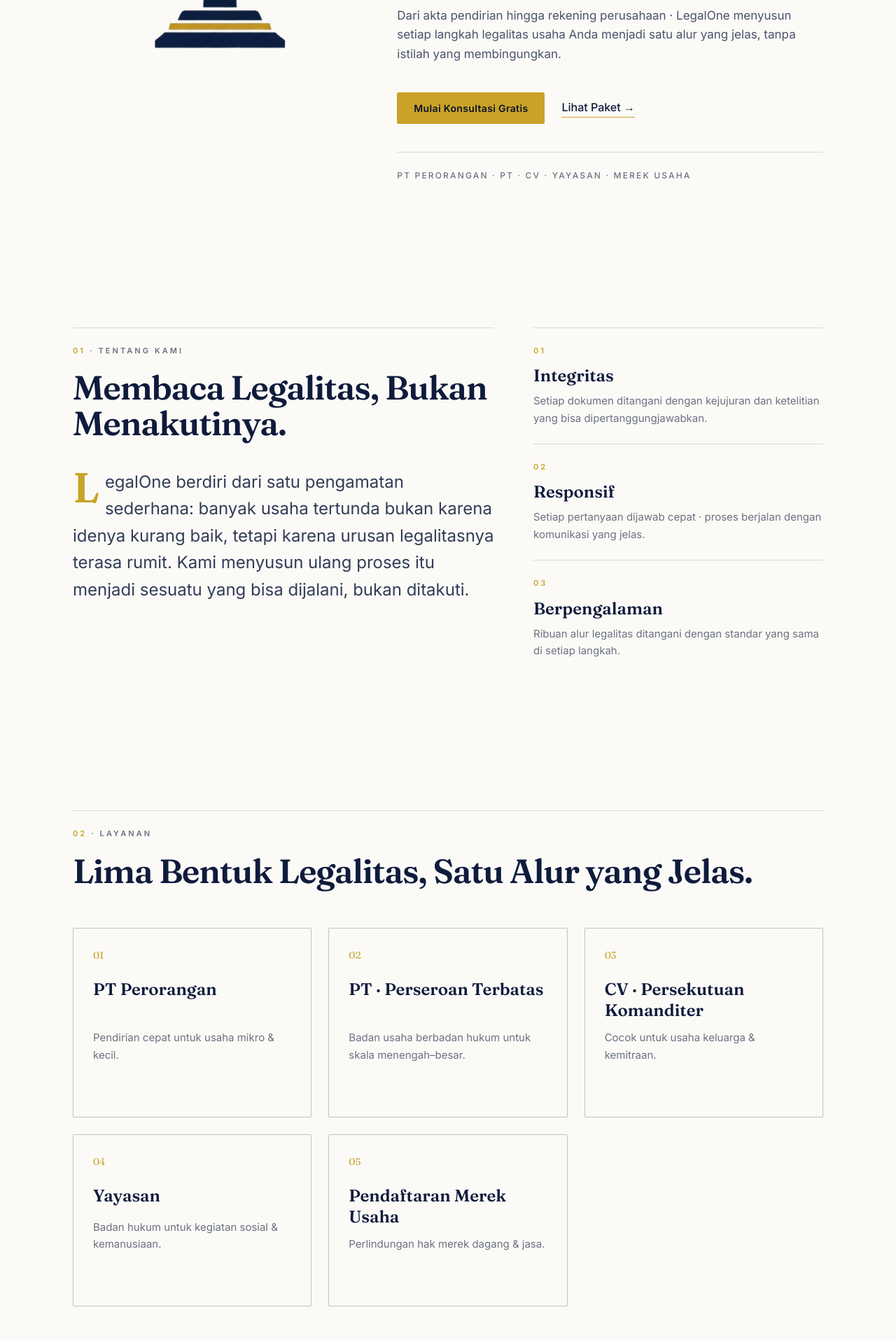
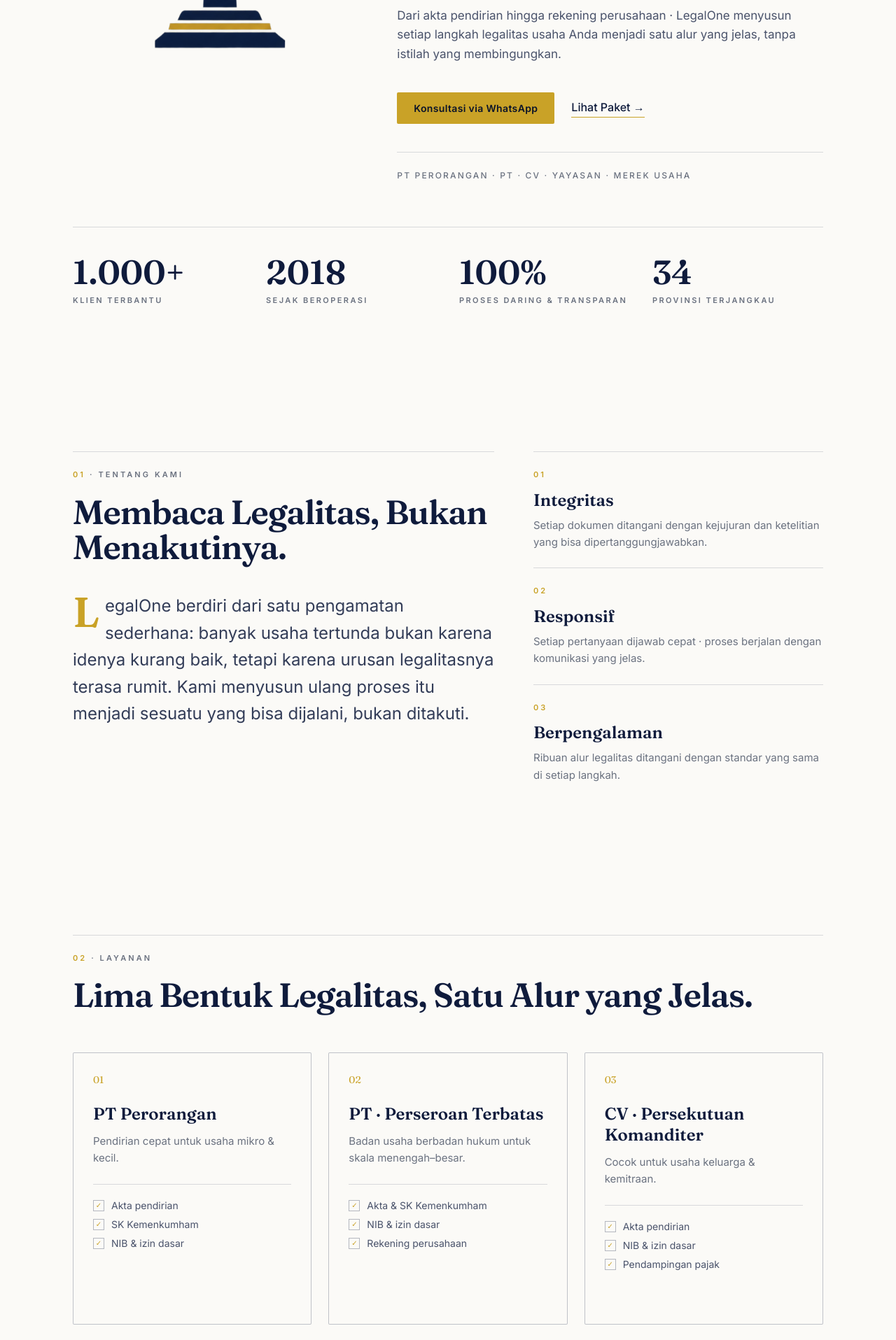
Before and after one commit to LyraCS/LegalOne, a React (Vite) app: page / in a window 1280 px wide. Shown: the part 440-2355 px from the top of the page at 70% size. Built offline with nearby package versions, Linux system fonts and the light colour scheme.

Commit message:
Add trust/stats band, WhatsApp CTA, and service checklist cards

```diff
--- a/src/components/Hero.tsx
+++ b/src/components/Hero.tsx
@@ -25,9 +25,14 @@ export default function Hero() {
             langkah legalitas usaha Anda menjadi satu alur yang jelas, tanpa istilah
             yang membingungkan.
           </p>
-          <div className="mt-10 flex flex-wrap items-center gap-6">
-            <a href="#kontak" className="btn-gold rounded-[2px]">
-              Mulai Konsultasi Gratis
+          <div className="mt-10 flex flex-col gap-4 sm:flex-row sm:items-center sm:gap-6">
+            <a
+              href="https://wa.me/6281318415169"
+              target="_blank"
+              rel="noopener noreferrer"
+              className="btn-gold rounded-[2px]"
+            >
+              Konsultasi via WhatsApp
             </a>
             <a href="#paket" className="cta-link text-base">
               Lihat Paket →
@@ -38,6 +43,21 @@ export default function Hero() {
           </p>
         </div>
       </div>
+
+      {/* TODO: replace with real stats */}
+      <div className="mt-16 grid grid-cols-2 gap-x-8 gap-y-10 border-t border-ink/15 pt-10 md:grid-cols-4">
+        {[
+          { value: "1.000+", label: "Klien Terbantu" },
+          { value: "2018", label: "Sejak Beroperasi" },
+          { value: "100%", label: "Proses Daring & Transparan" },
+          { value: "34", label: "Provinsi Terjangkau" },
+        ].map((s) => (
+          <div key={s.label}>
+            <p className="font-display text-4xl font-semibold text-ink md:text-5xl">{s.value}</p>
+            <p className="mt-2 text-[11px] font-semibold uppercase tracking-[0.22em] text-muted">{s.label}</p>
+          </div>
+        ))}
+      </div>
     </section>
   );
 }
--- a/src/components/Services.tsx
+++ b/src/components/Services.tsx
@@ -1,11 +1,31 @@
 import SectionHeading from "./SectionHeading";
 
 const SERVICES = [
-  { name: "PT Perorangan", desc: "Pendirian cepat untuk usaha mikro & kecil." },
-  { name: "PT · Perseroan Terbatas", desc: "Badan usaha berbadan hukum untuk skala menengah–besar." },
-  { name: "CV · Persekutuan Komanditer", desc: "Cocok untuk usaha keluarga & kemitraan." },
-  { name: "Yayasan", desc: "Badan hukum untuk kegiatan sosial & kemanusiaan." },
-  { name: "Pendaftaran Merek Usaha", desc: "Perlindungan hak merek dagang & jasa." },
+  {
+    name: "PT Perorangan",
+    desc: "Pendirian cepat untuk usaha mikro & kecil.",
+    items: ["Akta pendirian", "SK Kemenkumham", "NIB & izin dasar"],
+  },
+  {
+    name: "PT · Perseroan Terbatas",
+    desc: "Badan usaha berbadan hukum untuk skala menengah–besar.",
+    items: ["Akta & SK Kemenkumham", "NIB & izin dasar", "Rekening perusahaan"],
+  },
+  {
+    name: "CV · Persekutuan Komanditer",
+    desc: "Cocok untuk usaha keluarga & kemitraan.",
+    items: ["Akta pendirian", "NIB & izin dasar", "Pendampingan pajak"],
+  },
+  {
+    name: "Yayasan",
+    desc: "Badan hukum untuk kegiatan sosial & kemanusiaan.",
+    items: ["Akta & SK Kemenkumham", "Statuta lengkap", "NIB & izin dasar"],
+  },
+  {
+    name: "Pendaftaran Merek Usaha",
+    desc: "Perlindungan hak merek dagang & jasa.",
+    items: ["Cek keunikan merek", "Pendaftaran DJKI", "Pemantauan status"],
+  },
 ];
 
 export default function Services() {
@@ -22,13 +42,24 @@ export default function Services() {
               <span className="w-10 shrink-0 font-display text-sm text-accent">
                 {String(i + 1).padStart(2, "0")}
               </span>
-              <h3 className="mt-6 grow font-display text-2xl font-semibold leading-tight text-ink transition-colors group-hover:text-accent">
+              <h3 className="mt-6 font-display text-2xl font-semibold leading-tight text-ink transition-colors group-hover:text-accent">
                 {s.name}
               </h3>
+              {/* TODO: replace with real content */}
               <p className="mt-3 text-[15px] leading-relaxed text-muted">{s.desc}</p>
+              <ul className="mt-6 space-y-2 border-t border-ink/15 pt-5">
+                {s.items.map((item) => (
+                  <li key={item} className="flex items-start gap-2.5 text-[14px] leading-snug text-ink/75">
+                    <span aria-hidden="true" className="mt-0.5 flex h-4 w-4 shrink-0 items-center justify-center border border-ink/30 text-[10px] text-accent">
+                      ✓
+                    </span>
+                    {item}
+                  </li>
+                ))}
+              </ul>
               <span
                 aria-hidden="true"
-                className="mt-6 inline-block text-accent opacity-0 transition-opacity group-hover:opacity-100"
+                className="mt-auto inline-block pt-6 text-right text-accent opacity-0 transition-opacity group-hover:opacity-100"
               >
                 →
               </span>
```
